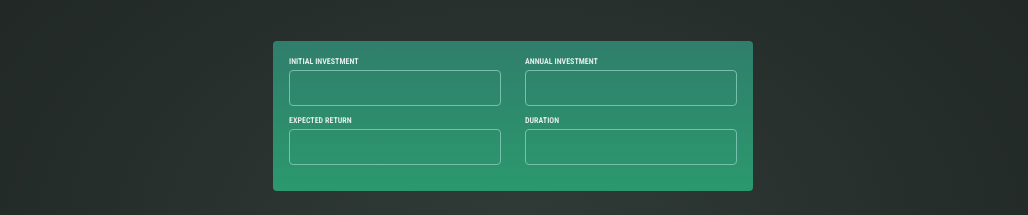
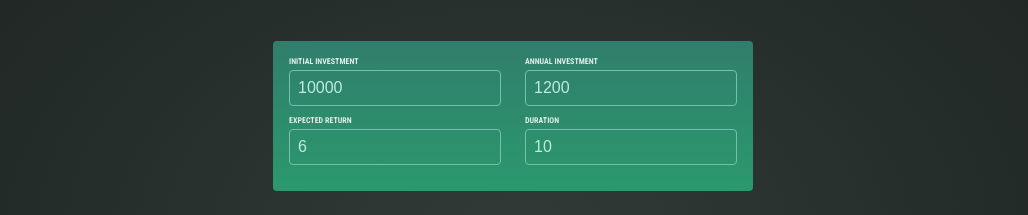
Before and after one commit to Archael/investmentCalculator, a React (Vite) app: page / in a window 1280 px wide. Shown: the part 185-400 px from the top of the page, without its empty margins (127-1155 px from the left). Built offline with nearby package versions, Linux system fonts and the light colour scheme.

Commit message:
add state and onchange function

```diff
--- a/src/components/UserInput.jsx
+++ b/src/components/UserInput.jsx
@@ -1,24 +1,66 @@
+import { useState } from 'react';
+
 function UserInput() {
+  // TODO: Add validation
+  const [userInput, setUserInput] = useState({
+    initialInvestment: 10000,
+    annualInvestment: 1200,
+    expectedReturn: 6,
+    duration: 10,
+  });
+  function handleChange(inputIdentifier, newValue) {
+    setUserInput((prevState) => {
+      return {
+        ...prevState,
+        [inputIdentifier]: newValue,
+      };
+    });
+  }
+
   return (
     <section id="user-input">
       <div className="input-group">
         <div className="mb-10">
           <label>Initial investment</label>
-          <input type="number" id="initial-investment" />
+          <input
+            type="number"
+            id="initial-investment"
+            value={userInput.initialInvestment}
+            required
+            onChange={(e) => handleChange('initialInvestment', e.target.value)}
+          />
         </div>
         <div className="mb-10">
           <label>Annual investment</label>
-          <input type="number" id="annual-investment" />
+          <input
+            type="number"
+            id="annual-investment"
+            value={userInput.annualInvestment}
+            required
+            onChange={(e) => handleChange('annualInvestment', e.target.value)}
+          />
         </div>
       </div>
       <div className="input-group">
         <div className="mb-10">
           <label>Expected return</label>
-          <input type="number" id="expected-return" />
+          <input
+            type="number"
+            id="expected-return"
+            value={userInput.expectedReturn}
+            required
+            onChange={(e) => handleChange('expectedReturn', e.target.value)}
+          />
         </div>
         <div className="mb-10">
           <label>Duration</label>
-          <input type="number" id="duration" />
+          <input
+            type="number"
+            id="duration"
+            value={userInput.duration}
+            required
+            onChange={(e) => handleChange('duration', e.target.value)}
+          />
         </div>
       </div>
     </section>
```
